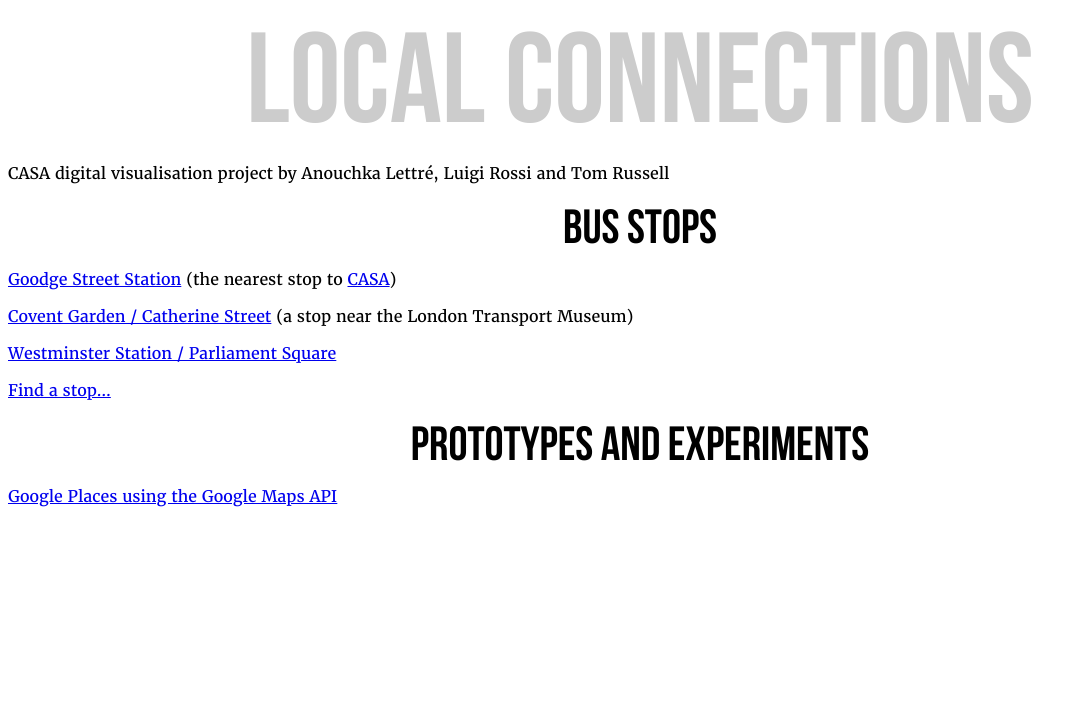
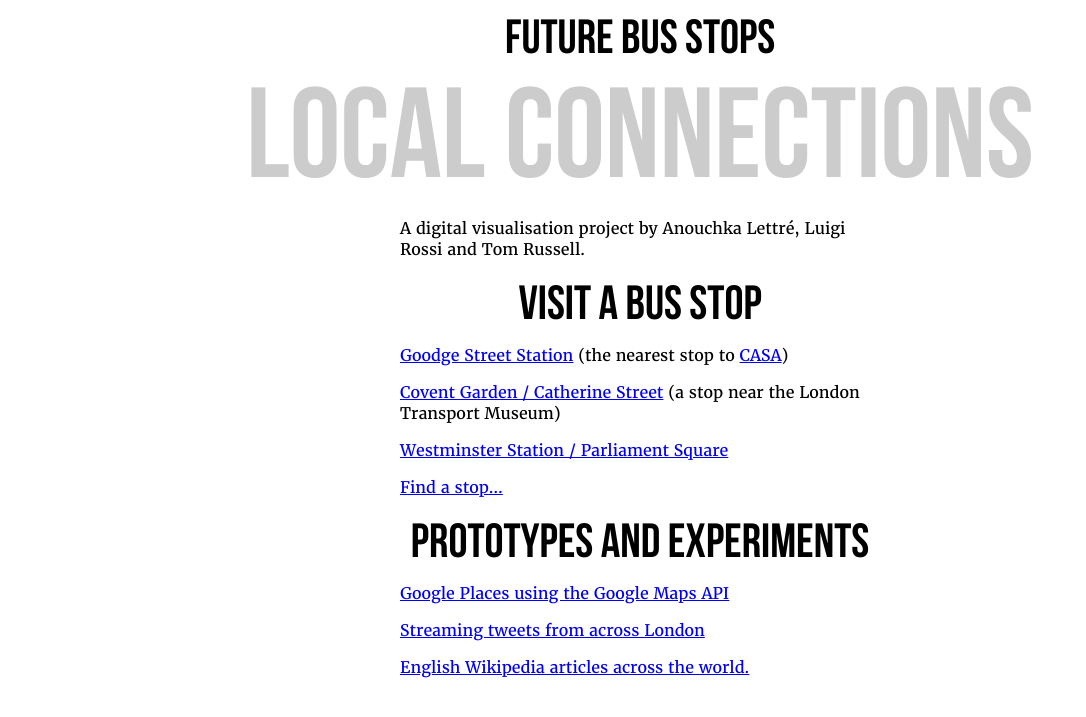
Before and after one commit to casa-dv/flask-casa-dv, a Flask app: page / in a window 1280 px wide. Shown: the top 717 px of the page, without its empty margins (0-1086 px from the left). Run offline with Flask 2, Linux system fonts and the light colour scheme; some libraries are stand-ins or nearby versions.

Commit message:
style icons, weather

```diff
--- a/app/static/main.css
+++ b/app/static/main.css
@@ -1,3 +1,10 @@
+/*
+blue   #18ffff
+red    #f44336
+yellow #ffff00
+black  #000
+white  #fff
+ */
 @font-face {
     font-family: 'bebas_neue';
     src: url('/static/fonts/bebasneue_bold-webfont.woff2') format('woff2'),
@@ -39,6 +46,10 @@
 html, body {
     font-family: 'merriweather', serif;
 }
+.text-content-wrap{
+    max-width: 30em;
+    margin: 0 auto;
+}
 h1,h2,h3,h4 {
     font-family: 'bebas_neue', sans-serif;
 }
@@ -74,13 +85,9 @@ h3{
         margin-top: 25px;
     }
 }
-/*
-blue   #18ffff
-red    #f44336
-yellow #ffff00
-black  #000
-white  #fff
- */
+.maps {
+    text-align: center;
+}
 .map-wrap{
     display: inline-block;
     width: 33.3333%;
@@ -104,8 +111,6 @@ white  #fff
     box-sizing: content-box;
 }
 .map-wrap.full-page {
-    float: none;
-    margin: 0 auto;
     width: 100%;
 }
 #map_buses .leaflet-tile-pane{
--- a/app/templates/index.html
+++ b/app/templates/index.html
@@ -10,10 +10,12 @@
 	<link rel="stylesheet" href="static/main.css">
 </head>
 <body>
+    <h2>Future Bus Stops</h2>
     <h1>Local Connections</h1>
-    <p>CASA digital visualisation project by Anouchka Lettré, Luigi Rossi and Tom Russell</p>
+<article class="text-content-wrap">
+    <p>A digital visualisation project by Anouchka Lettré, Luigi Rossi and Tom Russell.</p>
 
-    <h2>Bus Stops</h2>
+    <h2>Visit a Bus Stop</h2>
     <p><a href="/stops/490000089A">Goodge Street Station</a> (the nearest stop
     to <a href="http://www.bartlett.ucl.ac.uk/casa/" target="_blank">CASA</a>)</p>
     <p><a href="/stops/490015764C">Covent Garden / Catherine Street</a> (a stop near the London Transport Museum)</p>
@@ -22,5 +24,8 @@
 
     <h2>Prototypes and experiments</h2>
     <p><a href="/static/google-places/index.html">Google Places using the Google Maps API</a></p>
+    <p><a href="http://casa-dv.made-by-tom.co.uk/twitter_stream">Streaming tweets from across London</a></p>
+    <p><a href="http://casa-dv.made-by-tom.co.uk/wikipedia_map">English Wikipedia articles across the world.</a></p>
+</article>
 </body>
 </html>
--- a/app/templates/stops.html
+++ b/app/templates/stops.html
@@ -12,8 +12,10 @@
 </head>
 <body>
 	<h1>Where Next?</h1>
+	<div class="maps">
 	<div class="map-wrap full-page">
 		<div id="map" class="map"></div>
+	</div>
 	</div>
 	<script src="/static/d3.v3.min.js"></script>
 	<script src="/static/leaflet-1.0.0rc1.js"></script>
```
Also changed, not shown: app/static/icons/cloudy.png, app/static/icons/fog.png, app/static/icons/partly-cloudy-day.png, app/static/icons/partly-cloudy-night.png, app/static/icons/rain.png, app/static/icons/sleet.png, app/static/icons/snow.png, app/static/icons/wind.png.
